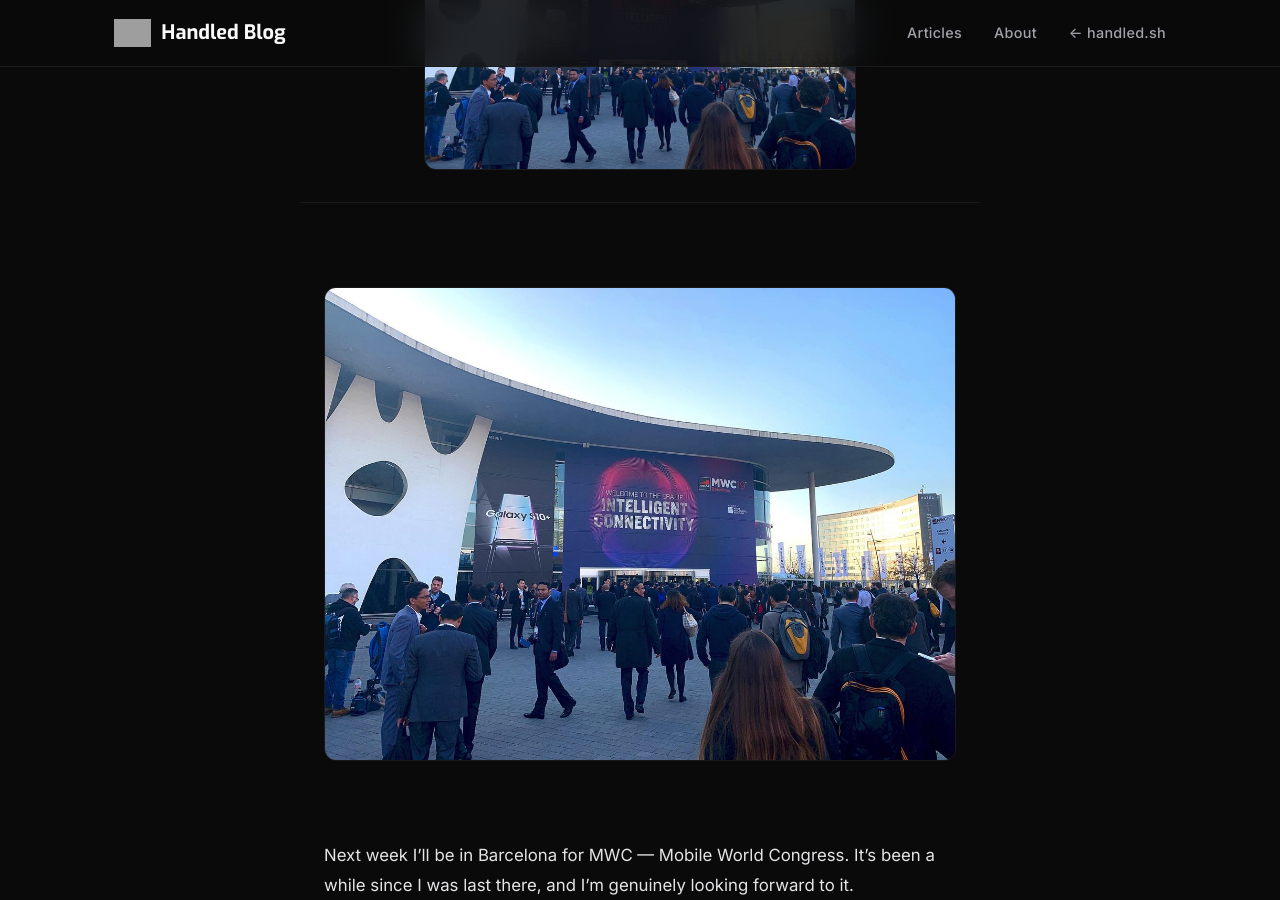
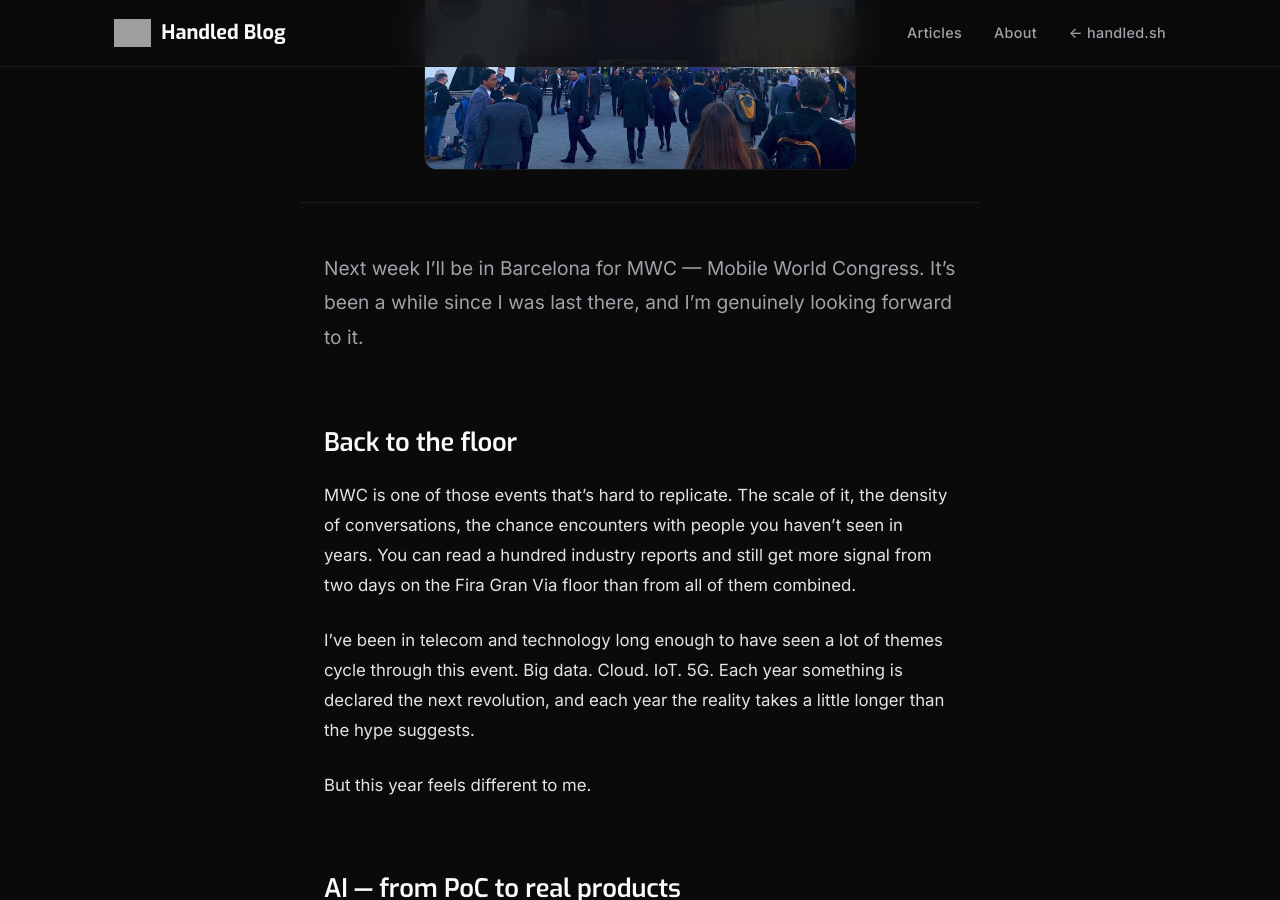
Before and after one commit to handled-sh/handled-sh.github.io, a Jekyll site: the page built from _posts/2026-02-26-heading-to-mwc-barcelona.md, in a window 1280 px wide and 900 px high, scrolled down 524 px. Built offline with Jekyll 4.4.1, drawn with Linux system fonts in a browser that asks for light colours.

Commit message:
Fix broken images: remove inline absolute-path images

```diff
--- a/_posts/2026-02-26-heading-to-mwc-barcelona.md
+++ b/_posts/2026-02-26-heading-to-mwc-barcelona.md
@@ -8,7 +8,6 @@ tag: Events
 image: /assets/images/mwc-barcelona.jpg
 ---
 
-![MWC Barcelona](/assets/images/mwc-barcelona.jpg)
 
 Next week I'll be in Barcelona for MWC — Mobile World Congress. It's been a while since I was last there, and I'm genuinely looking forward to it.
 
```
